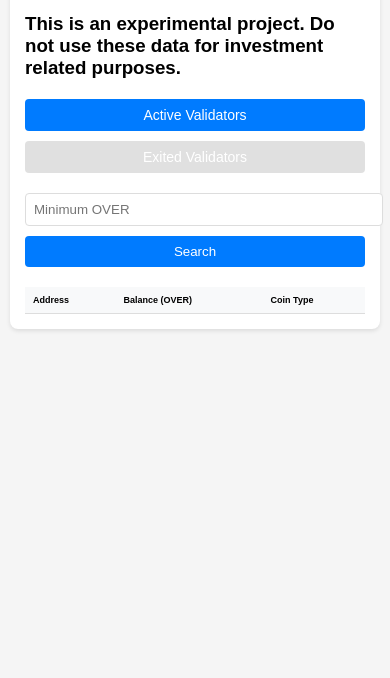
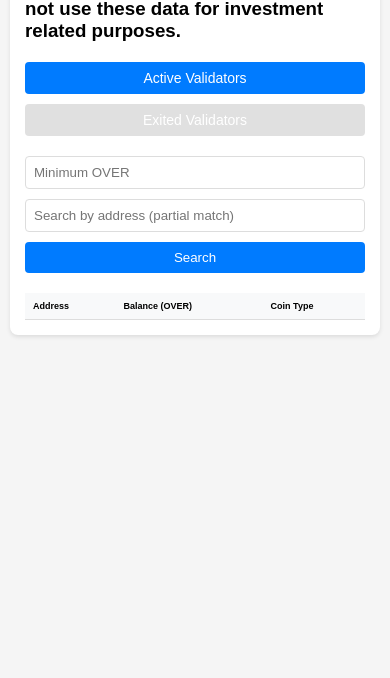
Before and after one commit to tkpokt01/valsearch, a website: page public/index.html in a window 390 px wide. Shown: the part 166-844 px from the top of the page. Drawn offline with Linux system fonts and the light colour scheme.

Commit message:
search by address

```diff
--- a/public/app.js
+++ b/public/app.js
@@ -17,10 +17,11 @@ document.getElementById('exitedMode').addEventListener('click', () => {
 
 async function searchValidators() {
     const minBalance = document.getElementById('minBalance').value;
+    const searchAddress = document.getElementById('searchAddress').value.toLowerCase();
     const type = document.querySelector('.mode-btn.active').id.replace('Mode', '');
 
     try {
-        const response = await fetch(`/api/validators?min=${minBalance}&type=${type}`);
+        const response = await fetch(`/api/validators?min=${minBalance}&type=${type}&address=${encodeURIComponent(searchAddress)}`);
 
         if (!response.ok) throw new Error(`HTTP error! status: ${response.status}`);
 
@@ -32,7 +33,7 @@ async function searchValidators() {
 
         // Update results count
         document.getElementById('count').textContent =
-            `Found ${data.count} ${currentMode} addresses (showing ${data.results.length})`;
+            `Found ${data.count} ${currentMode} validators (showing ${data.results.length})`;
 
         // Populate table
         data.results.forEach(validator => {
--- a/public/index.html
+++ b/public/index.html
@@ -8,7 +8,7 @@
 </head>
 <body>
     <div class="container">
-        <h1>OverProtocol Validator (Active / Exited)</h1>
+        <h1>Validator Balances (Active / Exited)</h1>
         <h3>This is an experimental project. Do not use these data for investment related purposes.</h3>
 
         <div class="mode-toggle">
@@ -18,6 +18,7 @@
 
         <div class="search-box">
             <input type="number" id="minBalance" step="0.1" placeholder="Minimum OVER">
+            <input type="text" id="searchAddress" placeholder="Search by address (partial match)">
             <button onclick="searchValidators()">Search</button>
         </div>
 
--- a/public/style.css
+++ b/public/style.css
@@ -14,33 +14,45 @@ body {
     box-shadow: 0 2px 4px rgba(0,0,0,0.1);
 }
 
+/* Search box layout */
 .search-box, .mode-toggle {
     margin: 20px 0;
-    display: flex;
+    display: grid;
     gap: 10px;
-    flex-wrap: wrap; /* Allows elements to wrap on smaller screens */
+    grid-template-columns: 350px 2fr 350px;
+    align-items: center;
 }
 
-input[type="number"] {
+/* Input fields */
+input[type="number"], input[type="text"] {
     padding: 8px;
-    width: 200px;
+    width: 350px; /* Fixed width */
     border: 1px solid #ddd;
     border-radius: 4px;
+    box-sizing: border-box;
 }
 
+.search-box input[type="text"] {
+    max-width: 100%; /* Prevents overflow */
+}
+
+/* Buttons with fixed size */
 button {
     padding: 8px 16px;
+    width: 350px !important; /* Force 300px width */
     background: #007bff;
     color: white;
     border: none;
     border-radius: 4px;
     cursor: pointer;
+    box-sizing: border-box;
 }
 
 button:hover {
     background: #0056b3;
 }
 
+/* Table styling */
 table {
     width: 100%;
     border-collapse: collapse;
@@ -66,6 +78,7 @@ th {
     color: #666;
 }
 
+/* Mode toggle buttons */
 .mode-btn {
     padding: 10px 20px;
     background: #e0e0e0;
@@ -90,13 +103,21 @@ th {
         padding: 15px;
     }
 
+    /* Stack search box elements vertically */
     .search-box, .mode-toggle {
-        flex-direction: column; /* Stack elements vertically */
+        display: flex;
+        flex-direction: column;
         align-items: stretch;
     }
 
-    input[type="number"], button {
-        width: 100%; /* Make input and button full width */
+    input[type="number"], input[type="text"] {
+        width: 100%; /* Full width for mobile */
+    }
+
+    /* Keep button at 240px but centered */
+    button {
+        width: 100% !important;
+        align-self: center;
     }
 
     table {
```
Also changed, not shown: api/validators.mjs (+8 -5 lines).
